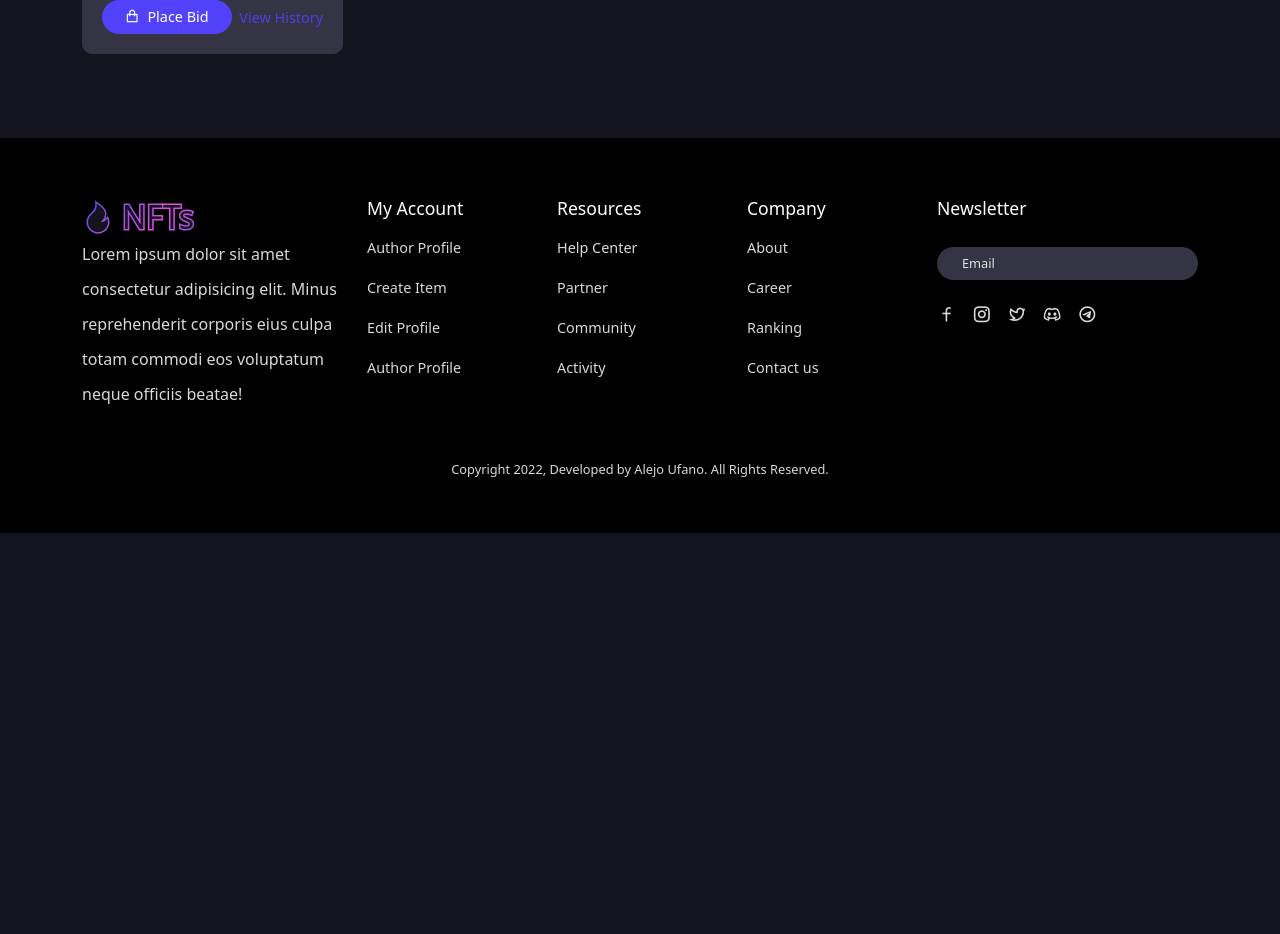
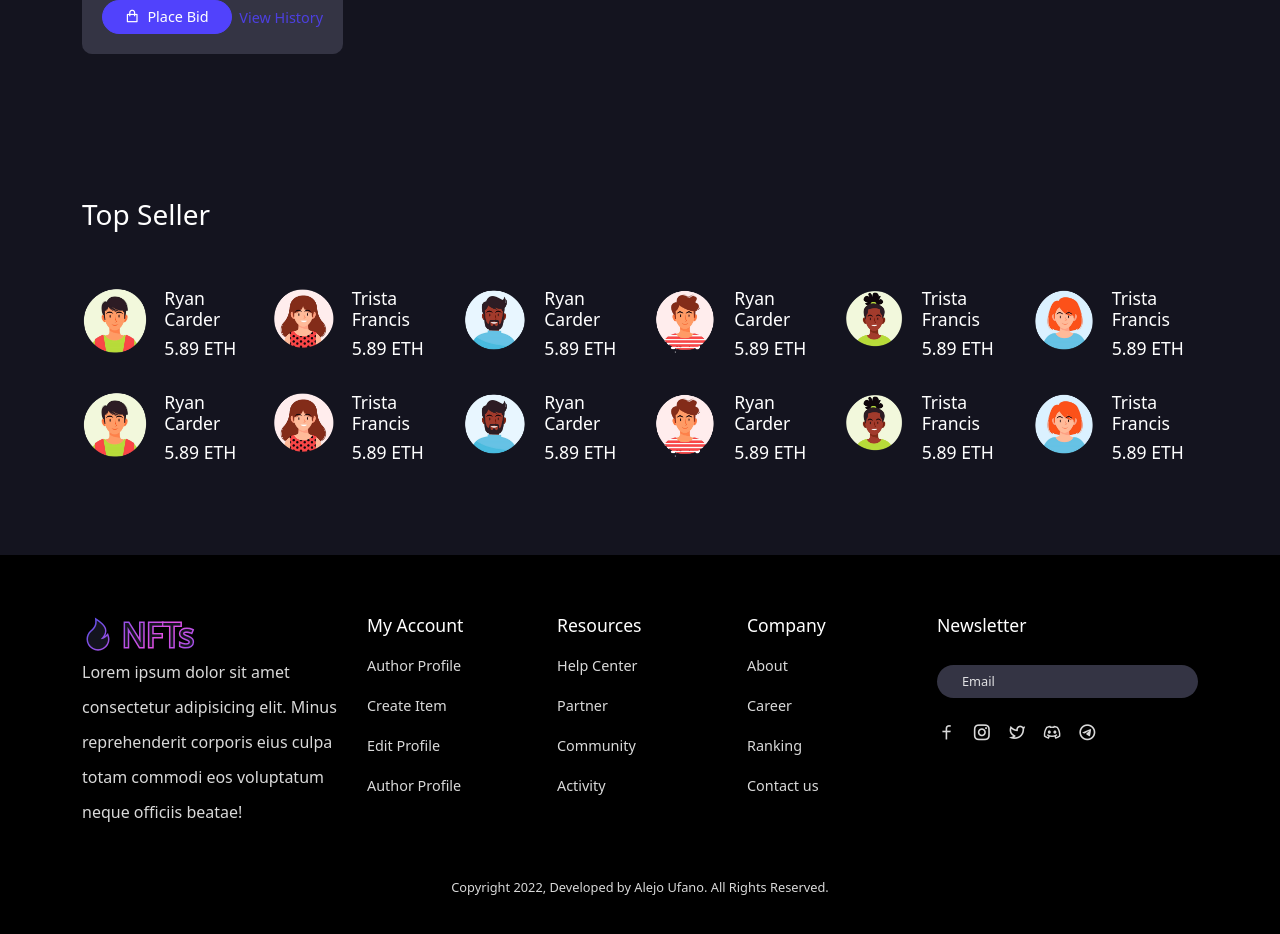
Before and after one commit to AlejoUfano/NFTs, a React (Create React App) app: page /home in a window 1280 px wide. Shown: the part 1980-2914 px from the top of the page. Before the commit the page ends 2513 px from the top, so only its background shows below. Built offline with nearby package versions, Linux system fonts and the light colour scheme.

Commit message:
Update(Home) SellerSection added

```diff
--- a/src/pages/Home.jsx
+++ b/src/pages/Home.jsx
@@ -1,12 +1,14 @@
 import React from 'react'
 import HeroSection from '../components/UI/HeroSection'
 import LiveAuction from '../components/UI/LiveAuction/LiveAuction'
+import SellerSection from '../components/UI/SellerSection/SellerSection'
 
 const Home = () => {
   return (
     <>
       <HeroSection />
       <LiveAuction />
+      <SellerSection />
     </>
   )
 }
```
